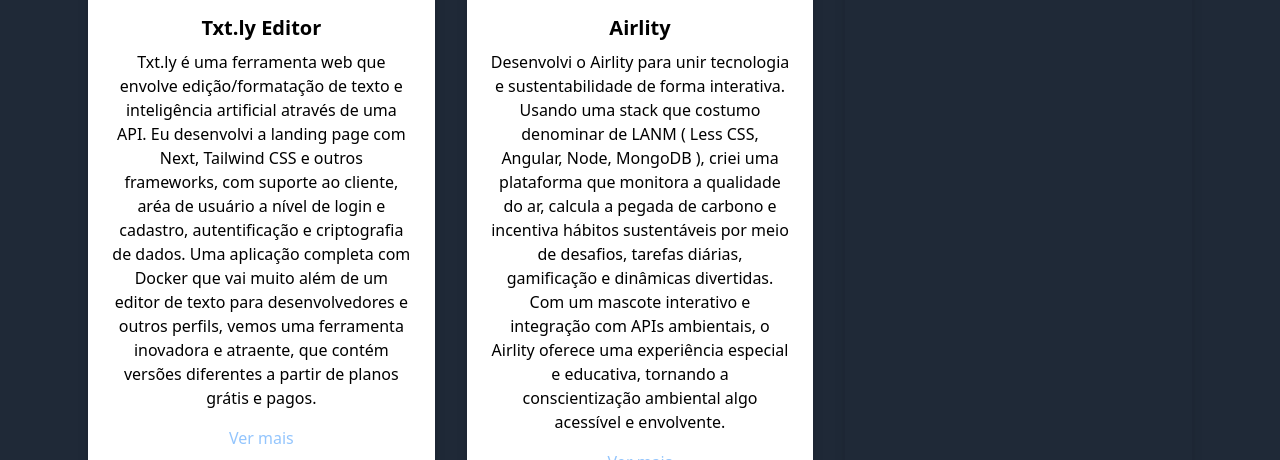
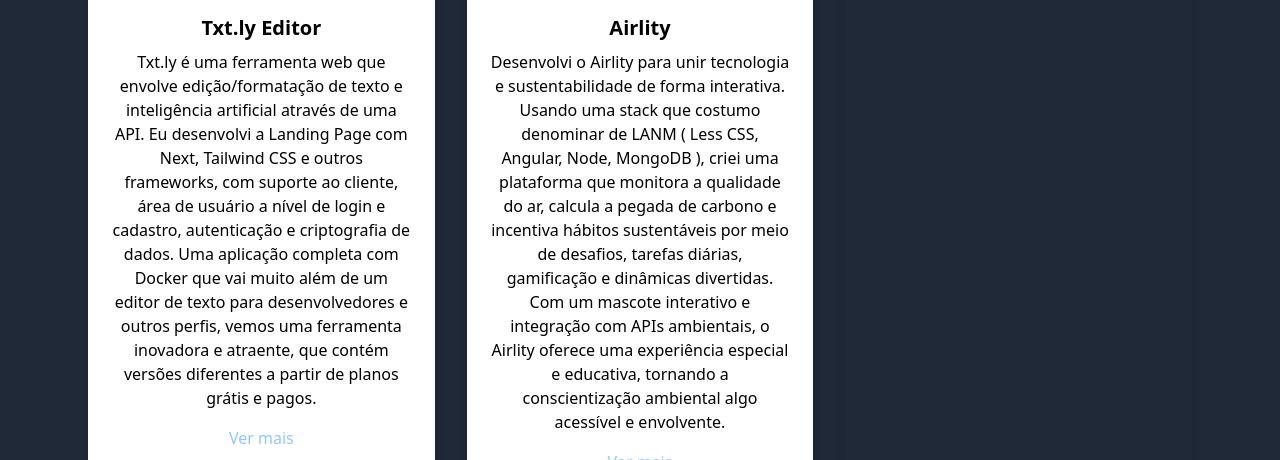
Before and after one commit to AleRzendee/myPortfolio, a website: page projetos.html in a window 1280 px wide. Shown: the part 478-938 px from the top of the page. Drawn offline with nearby package versions, Linux system fonts and the light colour scheme.

Commit message:
mod .10 att 2;

```diff
--- a/projetos.html
+++ b/projetos.html
@@ -41,15 +41,12 @@
         <img src="https://github.com/AleRzendee/txtly/blob/main/public/images/002-txtly_logotipo.png?raw=true"
           alt="Projeto 1" class="w-20 h-20 mb-4">
         <h3 class="text-xl text-black font-semibold">Txt.ly Editor</h3>
-        <p class="text-black mt-2">Txt.ly é uma ferramenta web que envolve
-          edição/formatação de texto e inteligência artificial através de uma API. Eu desenvolvi a landing
-          page com
-          Next, Tailwind CSS e outros frameworks, com
-          suporte ao cliente, aréa de usuário a nível de login e cadastro, autentificação e criptografia de dados. Uma
-          aplicação
-          completa com Docker que vai muito além de um editor de texto para desenvolvedores e outros perfils, vemos uma
-          ferramenta inovadora e
-          atraente, que contém versões diferentes a partir de planos grátis e pagos.</p>
+        <p class="text-black mt-2">Txt.ly é uma ferramenta web que envolve edição/formatação de texto e inteligência
+          artificial através de uma API. Eu desenvolvi a Landing Page com Next, Tailwind CSS e outros frameworks, com
+          suporte ao cliente, área de usuário a nível de login e cadastro, autenticação e criptografia de dados. Uma
+          aplicação completa com Docker que vai muito além de um editor de texto para desenvolvedores e outros perfis,
+          vemos uma ferramenta inovadora e atraente, que contém versões diferentes a partir de planos grátis e pagos.
+        </p>
         <a href="https://github.com/AleRzendee/txtly"
           class="mt-4 inline-block text-blue-300 hover:text-blue-400 transition">Ver mais</a>
         <div class="flex space-x-4 mt-4">
```
